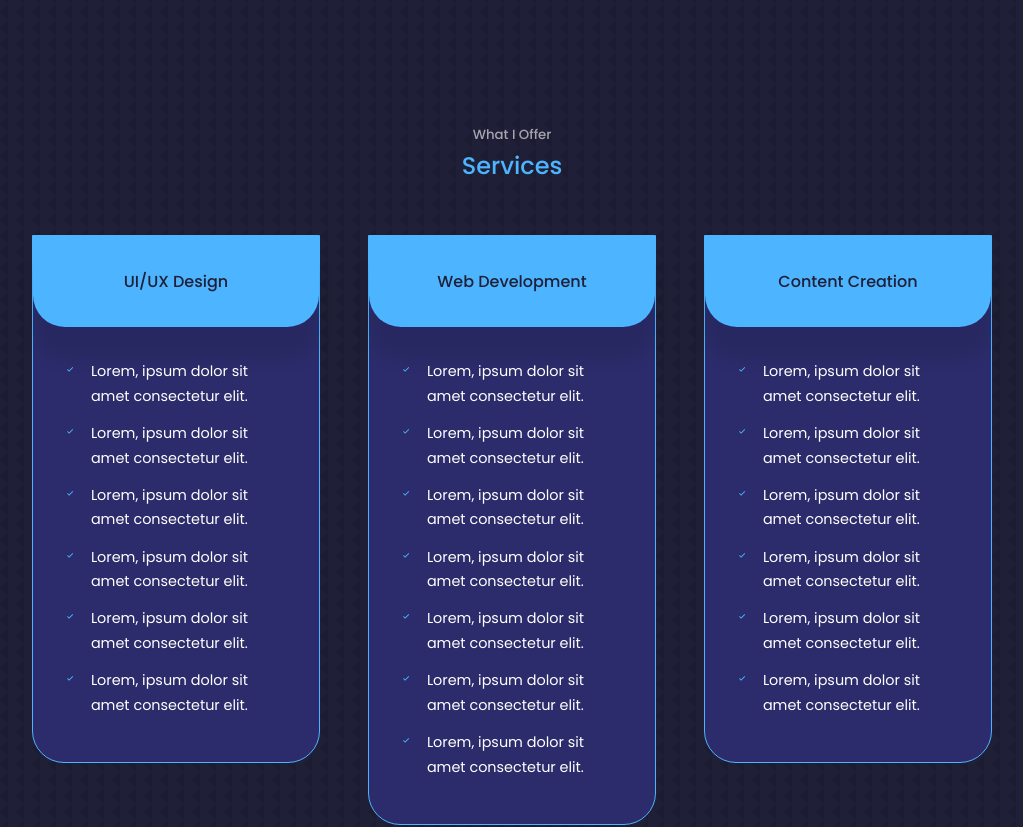
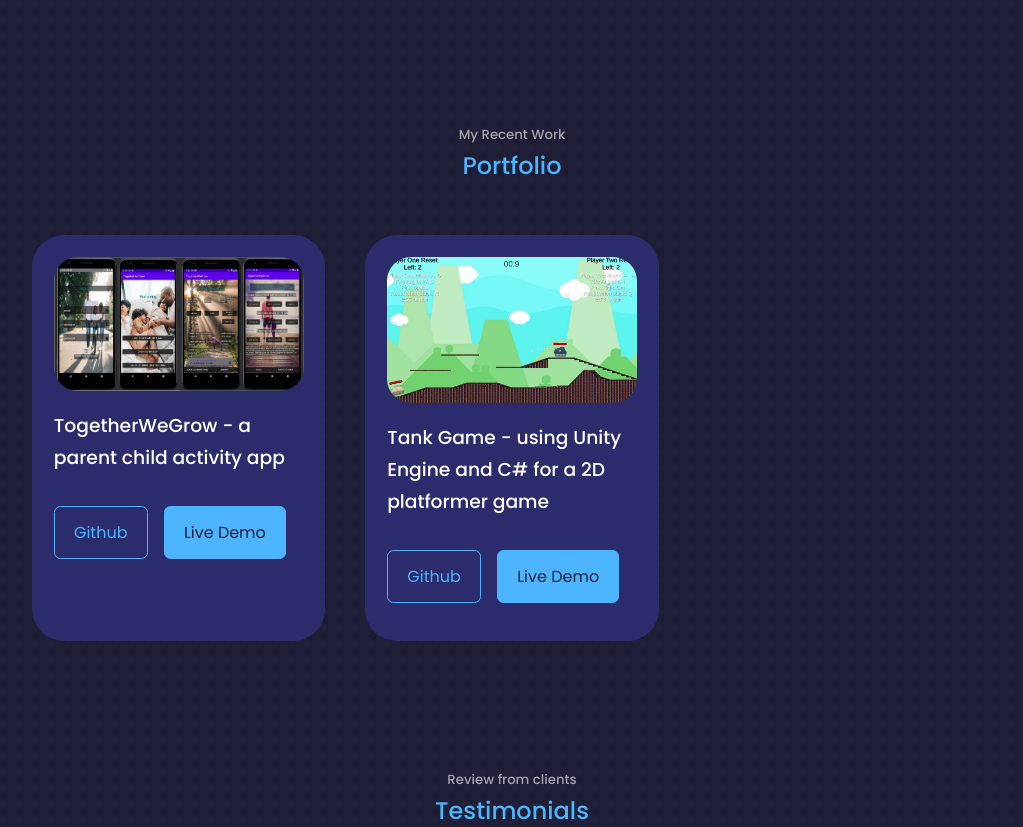
Before and after one commit to alexisname/portfolio, a React (Create React App) app: page / in a window 1280 px wide. Shown: the part 2380-3207 px from the top of the page, without its empty margins (128-1151 px from the left). Built offline with nearby package versions, Linux system fonts and the light colour scheme.

Commit message:
remove service section, modified footer for social

```diff
--- a/src/App.jsx
+++ b/src/App.jsx
@@ -3,7 +3,7 @@ import Header from './components/header/Header'
 import Nav from './components/nav/Nav'
 import About from './components/about/About'
 import Experience from './components/experience/Experience'
-import Services from './components/services/Services'
+// import Services from './components/services/Services'
 import Portfolio from './components/portfolio/Portfolio'
 import Testimonials from './components/testimonials/Testimonials'
 import Contact from './components/contact/Contact'
@@ -16,7 +16,7 @@ const App = () => {
       <Nav />
       <About />
       <Experience />
-      <Services />
+      {/* <Services /> */}
       <Portfolio />
       <Testimonials />
       <Contact />
--- a/src/components/footer/Footer.jsx
+++ b/src/components/footer/Footer.jsx
@@ -3,30 +3,32 @@ import './footer.css'
 import {FaFacebookF} from 'react-icons/fa'
 import {FiInstagram} from 'react-icons/fi'
 import {IoLogoTwitter} from 'react-icons/io'
+import {FaLinkedinIn} from 'react-icons/fa'
 
 const Footer = () => {
   return (
     <footer>
-      <a href="#" className='footer__logo'>EGATOR</a>
+      <a href="#" className='footer__logo'>Junlong Portfolio</a>
 
       <ul className='permalinks'>
         <li><a href="#">Home</a></li>
         <li><a href="#about">About</a></li>
         <li><a href="#experience">Experience</a></li>
-        <li><a href="#services">Services</a></li>
+        {/* <li><a href="#services">Services</a></li> */}
         <li><a href="#portfolio">Portfolio</a></li>
         <li><a href="#testimonials">Testimonials</a></li>
         <li><a href="#contact">Contact</a></li>
       </ul>
 
       <div className='footer__socials'>
-        <a href="https://facebook.com"><FaFacebookF /></a>
-        <a href="https://instagram.com"><FiInstagram /></a>
-        <a href="https://twitter.com"><IoLogoTwitter /></a>
+        {/* <a href="https://facebook.com"><FaFacebookF /></a> */}
+        <a href="https://www.instagram.com/jcisthename123/"><FiInstagram /></a>
+        <a href="https://www.linkedin.com/in/junlong-chen-9b173322a/"><FaLinkedinIn /></a>
+
       </div>
 
       <div className="footer__copyright">
-        <small>&copy; EGATOR Tutorials. All Rights Reserved</small>
+        <small>&copy; Junlong Portfolio. All Rights Reserved</small>
       </div>
     </footer>
   )
--- a/src/components/services/Services.jsx
+++ /dev/null
@@ -1,120 +0,0 @@
-import React from 'react'
-import './services.css'
-import {BiCheck} from 'react-icons/bi'
-
-const Services = () => {
-  return (
-    <section id='services'>
-      <h5>What I Offer</h5>
-      <h2>Services</h2>
-
-      <div className="container services__container">
-        <article className="service">
-          <div className="service__head">
-            <h3>UI/UX Design</h3>
-          </div>
-
-          <ul className='service__list'>
-            <li>
-              <BiCheck className='service__list-icon' />
-              <p>Lorem, ipsum dolor sit amet consectetur elit.</p>
-            </li>
-            <li>
-              <BiCheck className='service__list-icon' />
-              <p>Lorem, ipsum dolor sit amet consectetur elit.</p>
-            </li>
-            <li>
-              <BiCheck className='service__list-icon' />
-              <p>Lorem, ipsum dolor sit amet consectetur elit.</p>
-            </li>
-            <li>
-              <BiCheck className='service__list-icon' />
-              <p>Lorem, ipsum dolor sit amet consectetur elit.</p>
-            </li>
-            <li>
-              <BiCheck className='service__list-icon' />
-              <p>Lorem, ipsum dolor sit amet consectetur elit.</p>
-            </li>
-            <li>
-              <BiCheck className='service__list-icon' />
-              <p>Lorem, ipsum dolor sit amet consectetur elit.</p>
-            </li>
-          </ul>
-        </article>
-        {/* END OF UI/UX */}
-        <article className="service">
-          <div className="service__head">
-            <h3>Web Development</h3>
-          </div>
-
-          <ul className='service__list'>
-            <li>
-              <BiCheck className='service__list-icon' />
-              <p>Lorem, ipsum dolor sit amet consectetur elit.</p>
-            </li>
-            <li>
-              <BiCheck className='service__list-icon' />
-              <p>Lorem, ipsum dolor sit amet consectetur elit.</p>
-            </li>
-            <li>
-              <BiCheck className='service__list-icon' />
-              <p>Lorem, ipsum dolor sit amet consectetur elit.</p>
-            </li>
-            <li>
-              <BiCheck className='service__list-icon' />
-              <p>Lorem, ipsum dolor sit amet consectetur elit.</p>
-            </li>
-            <li>
-              <BiCheck className='service__list-icon' />
-              <p>Lorem, ipsum dolor sit amet consectetur elit.</p>
-            </li>
-            <li>
-              <BiCheck className='service__list-icon' />
-              <p>Lorem, ipsum dolor sit amet consectetur elit.</p>
-            </li>
-            <li>
-              <BiCheck className='service__list-icon' />
-              <p>Lorem, ipsum dolor sit amet consectetur elit.</p>
-            </li>
-          </ul>
-        </article>
-        {/* END OF WEBDEVELOPMENT */}
-        <article className="service">
-          <div className="service__head">
-            <h3>Content Creation</h3>
-          </div>
-
-          <ul className='service__list'>
-            <li>
-              <BiCheck className='service__list-icon' />
-              <p>Lorem, ipsum dolor sit amet consectetur elit.</p>
-            </li>
-            <li>
-              <BiCheck className='service__list-icon' />
-              <p>Lorem, ipsum dolor sit amet consectetur elit.</p>
-            </li>
-            <li>
-              <BiCheck className='service__list-icon' />
-              <p>Lorem, ipsum dolor sit amet consectetur elit.</p>
-            </li>
-            <li>
-              <BiCheck className='service__list-icon' />
-              <p>Lorem, ipsum dolor sit amet consectetur elit.</p>
-            </li>
-            <li>
-              <BiCheck className='service__list-icon' />
-              <p>Lorem, ipsum dolor sit amet consectetur elit.</p>
-            </li>
-            <li>
-              <BiCheck className='service__list-icon' />
-              <p>Lorem, ipsum dolor sit amet consectetur elit.</p>
-            </li>
-          </ul>
-        </article>
-        {/* END OF CONTENT CREATION */}
-      </div>
-    </section>
-  )
-}
-
-export default Services
--- a/src/components/services/services.css
+++ /dev/null
@@ -1,70 +0,0 @@
-.services__container{
-    display: grid;
-    grid-template-columns: repeat(3, 1fr);
-    gap: 3rem;
-}
-
-.service{
-    background: var(--color-bg-variant);
-    border-radius: 0 0 2rem 2rem;
-    border: 1px solid var(--color-primary);
-    height: fit-content;
-    transition: var(--transition);
-}
-
-.service:hover{
-    background: transparent;
-    border-color: var(--color-primary-variant);
-    cursor: default;
-}
-
-.service__head{
-    background: var(--color-primary);
-    padding: 2rem;
-    border-radius: 0 0 2rem 2rem;
-    box-shadow: 0 2rem 1rem rgba(0,0,0,0.1);
-}
-
-.service__head h3 {
-    color: var(--color-bg);
-    font-size: 1rem;
-    text-align: center;
-}
-
-.service__list{
-    padding: 2rem;
-}
-
-.service__list li{
-    display: flex;
-    gap: 1rem;
-    margin-bottom: 0.8rem;
-}
-
-.service__list-icon{
-    color: var(--color-primary);
-    margin-top: 2px;
-}
-
-.service__list p{
-    font-size: 0.9rem;
-}
-
-/*------------MEDIA QUERIES-------------*/
-@media screen and (max-width:1024px){
-    .services__container{
-        grid-template-columns: 1fr 1fr;
-        gap: 2rem;
-    }
-
-    .service{
-        height: auto;
-    }
-}
-
-@media screen and (max-width:600px){
-    .services__container{
-        grid-template-columns: 1fr;
-        gap: 1.5rem;
-    }
-}
```
